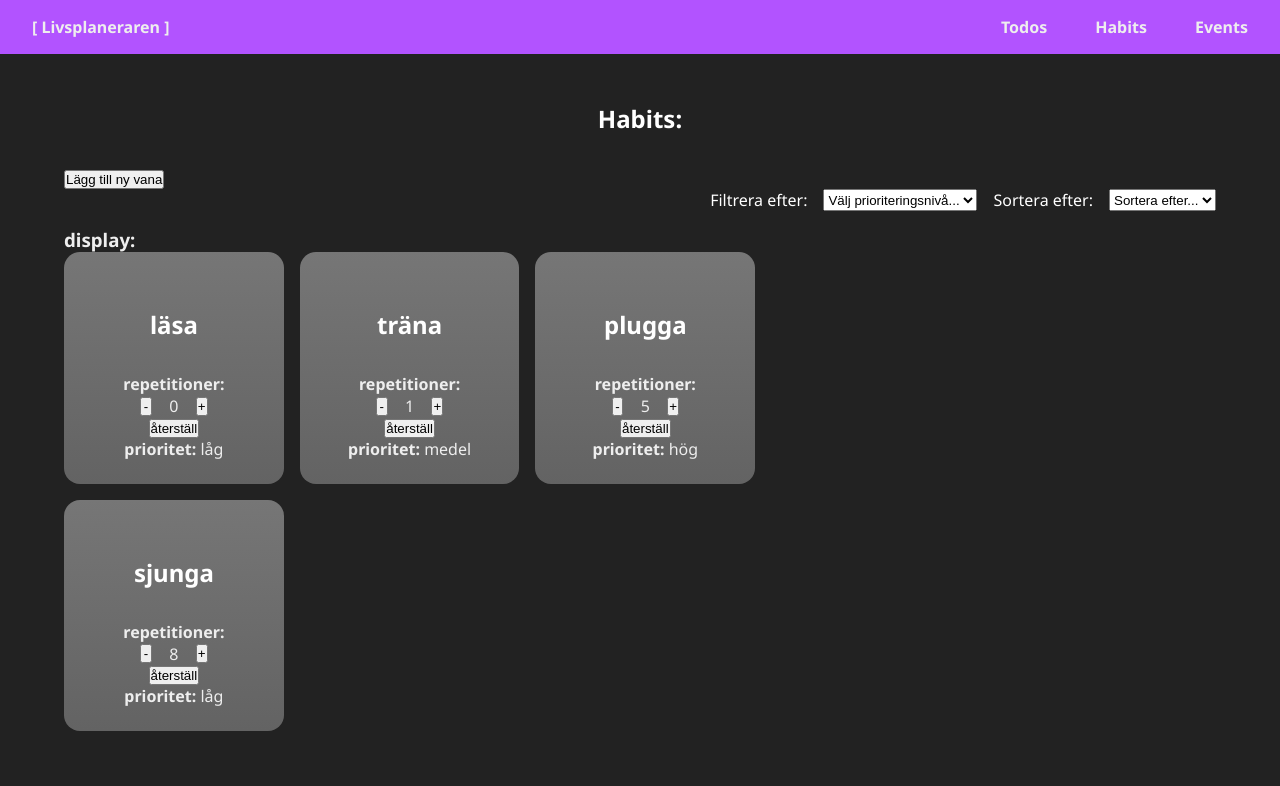
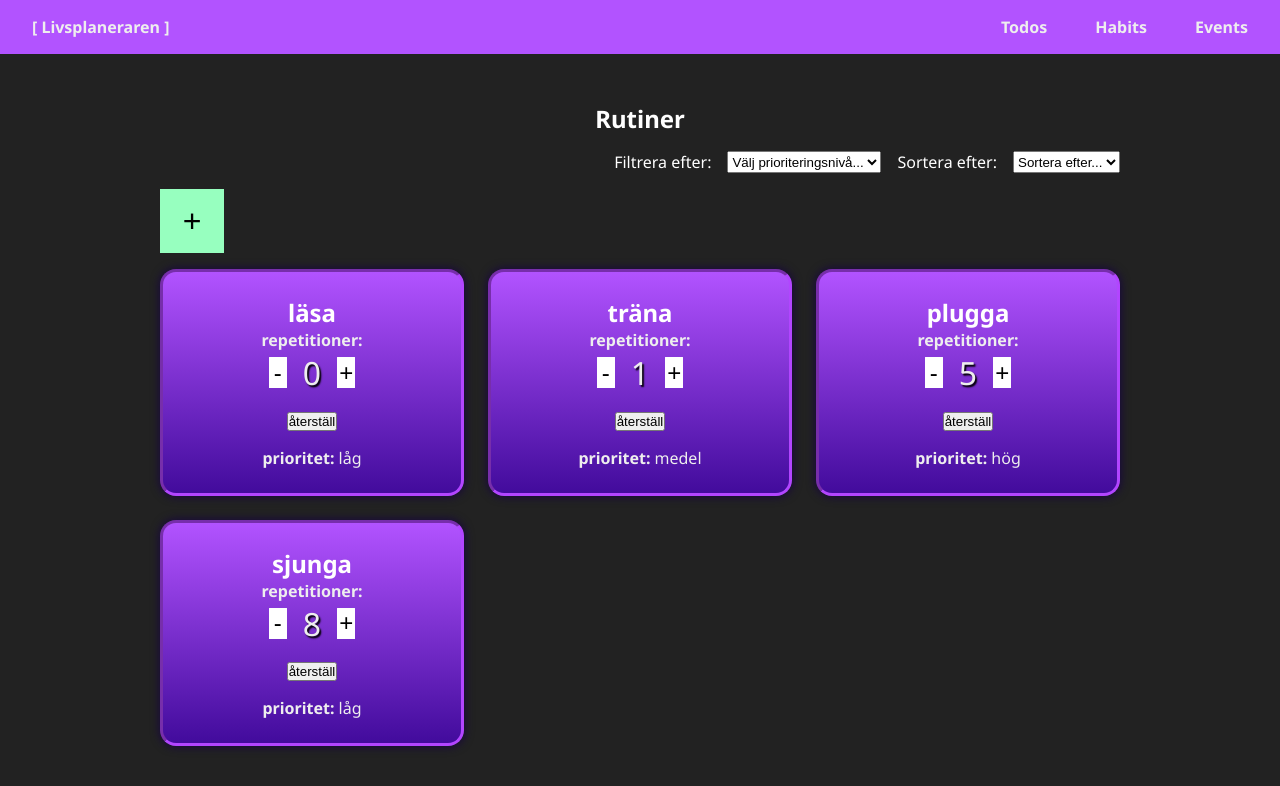
Before and after one commit to Ebba-Ene/projektarbete-productivity-assistant-application, a React (Vite) app: page /habits in a window 1280 px wide. Shown: the top 786 px of the page. Built offline with nearby package versions, Linux system fonts and the light colour scheme.

Commit message:
Update cleaned code and add CSS to habitsPage

```diff
--- a/src/components/HabitsForm.jsx/HabitsForm.jsx
+++ b/src/components/HabitsForm.jsx/HabitsForm.jsx
@@ -7,8 +7,8 @@ const HabitsForm = () => {
   const [priority, setPriority] = useState(null)
   const [reps, setReps] = useState(null)
   const [title, setTitle] = useState(null)
-  const [isError, setIsError] = useState(null)
-  const [typeError, setTypeError] = useState(null)
+  /*     const [isError, setIsError] = useState(null)
+  const [typeError, setTypeError] = useState(null) */
 
   const checkInput = () => {
     priority
@@ -27,26 +27,29 @@ const HabitsForm = () => {
         repetitions: +reps,
         priority,
       }
-      setIsError(false)
+      /* setIsError(false) */
       addHabit(newHabit)
     }
   }
 
   return (
+    <div className={s.habitscomponent}>
+      <h2 className={s.titleform}>Ny rutin</h2>
       <div className={s.habitsform}>
-      <h2 className={s.titleForm}>Skapa upp en ny vana:</h2>
         <label htmlFor="title">Titel:</label>
         <input
+          className={s.titleinput}
           type="text"
           name="title"
           id="title"
-        placeholder="Lägg till en rubrik"
+          placeholder="Lägg till en titel"
           onChange={(e) => {
             setTitle(e.target.value)
           }}
         />
         <label htmlFor="repetitions">Repetitioner:</label>
         <input
+          className={s.repsinput}
           type="number"
           name="repetitions"
           id="repetitions"
@@ -57,6 +60,7 @@ const HabitsForm = () => {
         />
         <label htmlFor="priority">Prioriteringsnivå:</label>
         <select
+          className={s.priorityinput}
           name="priority"
           id="priority"
           onChange={(e) => setPriority(e.target.value)}
@@ -68,12 +72,14 @@ const HabitsForm = () => {
           <option value="hög">Hög</option>
         </select>
         <button
+          className={s.formbtn}
           onClick={() => {
             checkInput()
           }}
         >
-        Lägg till vana
+          Lägg till
         </button>
+      </div>
     </div>
   )
 }
--- a/src/components/HabitsForm.jsx/HabitsForm.module.css
+++ b/src/components/HabitsForm.jsx/HabitsForm.module.css
@@ -1,14 +1,37 @@
+.habitscomponent{
+    margin: 1rem 0;
+}
+.titleform{
+    padding:0.5rem 0;
+    background-color: #B253FF;
+}
 .habitsform{
-    background-color: rgb(255, 255, 255);
-    padding: 1rem 0;
     display:flex;
+    background-color: #B253FF;
     justify-content: center;
+    padding:0 1rem 1rem 1rem;
     align-items: center;
+    gap:1rem;
 }
 h1{
     color:#222222;
 }
-
-.titleForm{
-    color:#222222;
+h2{
+    margin:0;
+    padding:0;
 }
+.repsinput, .titleinput, .priorityinput{
+    font-size: 0.8rem;
+    max-width: 90%;
+    padding:0.4rem;
+}
+.formbtn{
+    border:none;
+    background-color: #97FFBF;
+    padding:1rem;
+    align-self: end;
+}
+.formbtn:hover{
+    color:white;
+    background-color: #02ab42;
+}
--- a/src/context/HabitsContext.jsx
+++ b/src/context/HabitsContext.jsx
@@ -36,10 +36,6 @@ const HabitsProvider = ({ children }) => {
   const addHabit = (newHabit) => {
     setHabits([...habits, newHabit])
   }
-  const updateArray = (newArray) => {
-    console.log("update sees the array as " + JSON.stringify(newArray))
-    setHabits(newArray)
-  }
 
   const incrDecrReset = (id, change) => {
     const foundObject = habits.filter((item) => item.habitId === id)
@@ -64,7 +60,6 @@ const HabitsProvider = ({ children }) => {
         habits,
         showArray,
         addHabit,
-        updateArray,
         incrDecrReset,
       }}
     >
--- a/src/pages/HabitsPage/HabitsPage.jsx
+++ b/src/pages/HabitsPage/HabitsPage.jsx
@@ -4,8 +4,7 @@ import s from "./HabitsPage.module.css"
 import HabitsForm from "../../components/HabitsForm.jsx/HabitsForm"
 
 const HabitsPage = () => {
-  const { habits, showArray, updateArray, incrDecrReset } =
-    useContext(HabitsContext)
+  const { habits, incrDecrReset } = useContext(HabitsContext)
   const [addMode, setAddMode] = useState(false)
   //added to communicate with select and set first value = ""
   const [filterClick, setFilterClick] = useState("")
@@ -30,46 +29,9 @@ const HabitsPage = () => {
     }
   }, [sortClick, habits])
 
-  /*   const checkFilterSort = () => {
-    if (filter) {
-      console.log(`jag ser filter: ${filter}`)
-      const newList = habits.filter((item) => item.priority === filter)
-      console.log(JSON.stringify(newList))
-    }
-    console.log("du klickade")
-  } */
-  /*   const checkFiltering = (value) => {
-    console.log("ändrade sort")
-    console.log(value)
-    if (value && value !== "all") {
-      setDisplay(habits.filter((item) => item.priority === value))
-    } else {
-      setDisplay(habits)
-    }
-  } */
-  // const checkSorting = (value) => {
-  //   console.log("value is seen as " + value)
-  //   const orderedArr = [...display]
-  //   if (value === "sortincrease") {
-  //     setDisplay(orderedArr.sort((a, b) => a.priority - b.priority))
-  //     /* console.log(JSON.stringify(result)) */
-  //   } else {
-  //     setDisplay(orderedArr.sort((a, b) => b.priority - a.priority))
-  //   }
-  // }
-
   return (
     <div className={s.wrapper}>
-      <h2>Habits:</h2>
-      {/* {showArray(habits)} */}
-      <button
-        onClick={() => {
-          setAddMode(!addMode)
-        }}
-      >
-        {!addMode ? "Lägg till" : "Ignorera"} ny vana
-      </button>
-      {addMode && <HabitsForm />}
+      <h2 className={s.pagetitle}>Rutiner</h2>
       <div className={s.filtersort}>
         <label htmlFor="filter">Filtrera efter:</label>
         <select
@@ -100,8 +62,18 @@ const HabitsPage = () => {
           <option value="sortincrease">Fallande</option>
           <option value="sortdecrease">Stigande</option>
         </select>
+      </div>{" "}
+      <div className={s.newhabit}>
+        <button
+          className={!addMode ? s.newbtn : s.cancelbtn}
+          onClick={() => {
+            setAddMode(!addMode)
+          }}
+        >
+          {!addMode ? "+" : "Avbryt"}
+        </button>
+        {addMode && <HabitsForm />}
       </div>
-      <h3>display:</h3>
       <div className={s.grid}>
         {display.map((item, i) => (
           <div className={s.habitCard} key={i}>
@@ -111,14 +83,16 @@ const HabitsPage = () => {
             </p>
             <div className={s.reps}>
               <button
+                className={s.repbtn}
                 onClick={() => {
                   incrDecrReset(item.habitId, "decrease")
                 }}
               >
                 -
               </button>
-              <p>{item.repetitions}</p>
+              <p className={s.repsnum}>{item.repetitions}</p>
               <button
+                className={s.repbtn}
                 onClick={() => {
                   incrDecrReset(item.habitId, "increase")
                 }}
@@ -127,6 +101,7 @@ const HabitsPage = () => {
               </button>
             </div>
             <button
+              className={s.resetbtn}
               onClick={(e) => {
                 incrDecrReset(item.habitId, "reset")
               }}
--- a/src/pages/HabitsPage/HabitsPage.module.css
+++ b/src/pages/HabitsPage/HabitsPage.module.css
@@ -1,28 +1,73 @@
+.pagetitle{
+    margin-bottom:1rem;
+}
+html{
+    overflow-y: 100%;
+}
+.newbtn{
+    background-color: #97FFBF;
+    font-size: 2rem;
+    border:none;
+    width:4rem;
+    height:4rem;
+    margin-bottom:1rem;
+}
+.newbtn:hover{
+    color:white;
+    background-color: #37ff84;
+}
+.cancelbtn{
+    align-self: start;
+    font-size: 2rem;
+    color:white;
+    height:4rem;
+    background-color:#F82797;
+    border:none;
+    padding:1rem;
+}
+.cancelbtn:hover{
+    background-color:white;
+    color:#F82797;
+}
+
 .wrapper{
-    max-width:90%;
+    max-width:75%;
     margin: 0 auto;
+    display:flex;
+    flex-direction: column;
 }
 .habitCard{
     display:flex;
     padding:1.5rem;
     flex-direction: column;
-    background-color:rgb(199, 199, 199);
+
+    background-color: #B253FF;
+    border: 0.2rem inset rgb(178, 69, 255);
     border-radius:1rem;
     align-items: center;
-    background: linear-gradient(#767676, #636363);
+    background: linear-gradient(#B253FF, #420b9c);
+    box-shadow: 0.01rem 0.01rem 0.6rem 0.01rem rgb(22, 3, 67);
+
+}
+.repbtn{
+    padding:0.1rem;
+    background-color: rgb(255, 255, 255);
+    font-size:1.5rem;
+    border:none;
+    border-radius:0.02rem;
+}
+.resetbtn{
+    margin:1rem;
 }
 .grid{
     display:grid;
-    max-width: 60%;
     grid-template-columns: repeat(3,1fr);
-    gap:1rem;
+    gap:1.5rem;
 }
 h2{
     color:white;
 }
-html{
-    background-color: #222222;
-}
+
 .reps{
     display:grid;
     grid-template-columns: repeat(3,1fr);
@@ -46,3 +91,14 @@ label{
     gap:1rem;
     margin-bottom:1rem;
 }
+.output{
+    align-self: end;
+    display:flex;
+    width:60%;
+    flex-direction: column;
+}
+.repsnum{
+    font-size: 2rem;
+    text-shadow: 0.1rem 0.1rem 0.1rem  black;
+
+}
```
Lines whose indentation alone changed are shown as unchanged.
